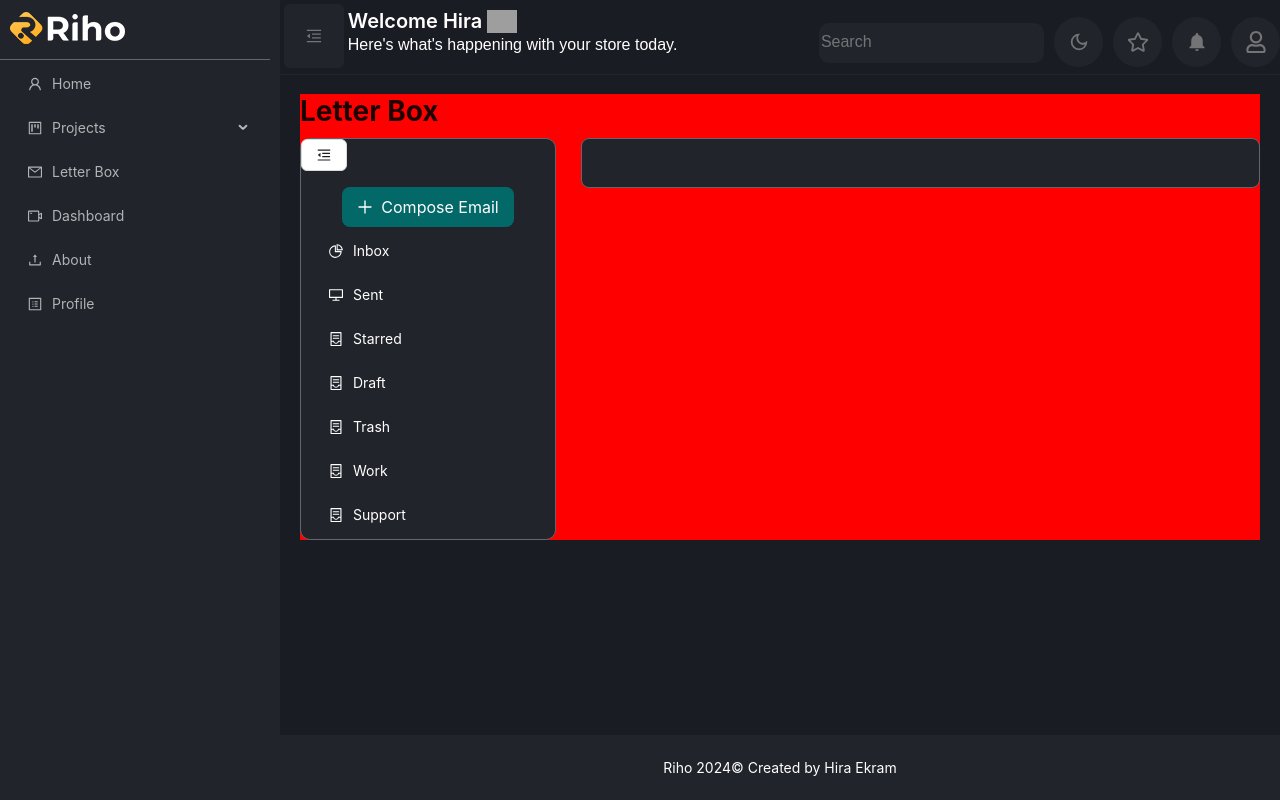
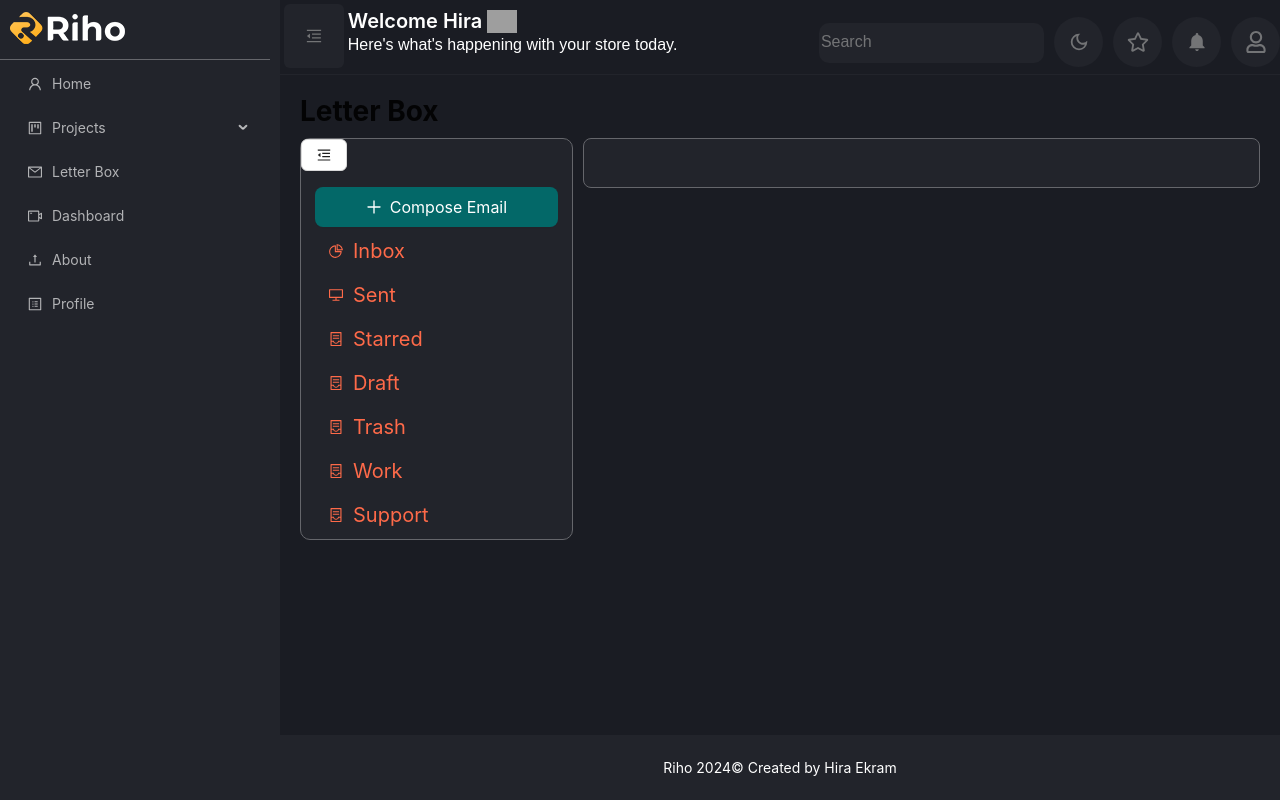
Before and after one commit to hiraekram10/Dahboard-Antd, a React (Vite) app: page /letterbox in a window 1280 px wide. Built offline with nearby package versions, Linux system fonts and the light colour scheme; grey boxes are pictures that could not be loaded.

Commit message:
sider side chat

```diff
--- a/src/Components/LSidder.jsx
+++ b/src/Components/LSidder.jsx
@@ -60,7 +60,7 @@ const LSidder = () => {
   return (
     <div
       style={{
-        width: 256,
+        // width: 256,
       }}
       className='lsider'
     >
--- a/src/Components/btn/btn.css
+++ b/src/Components/btn/btn.css
@@ -35,6 +35,7 @@
     background-color: #036868;
     border: none;
     color: #ffffff ;
+    width: 90%;
 }
 .themebtn:hover{
     color: #fff !important;
@@ -42,4 +43,9 @@
     cursor: pointer;
     transform: scale(1.1);
     transition: 500ms ease;
+
 }
+.lmen{
+    color: #FE6A49 !important;
+    font-size: 20px;
+}
--- a/src/Pages/Css/letterBox.css
+++ b/src/Pages/Css/letterBox.css
@@ -7,13 +7,14 @@
 }
 
 .lbox-main{
-    background-color: red;
+    /* background-color: red; */
     width: 100%;
 }
 .lsider{
     background-color:var(--grey-bg);
     border: 1px solid #65666B;
     border-radius: 10px;
+    width: 100%;
 }
 .lmen{
     color: var(--text-white);
--- a/src/Pages/LetterBox.jsx
+++ b/src/Pages/LetterBox.jsx
@@ -11,7 +11,7 @@ const LetterBox = () => {
       <h1>Letter Box</h1>
       </div>
     <div className='lbox-body'>
-      <Row gutter={[5,5]}>
+      <Row gutter={[10,5]}>
         <Col xl={7}>
         <LSidder/>
         </Col>
```
